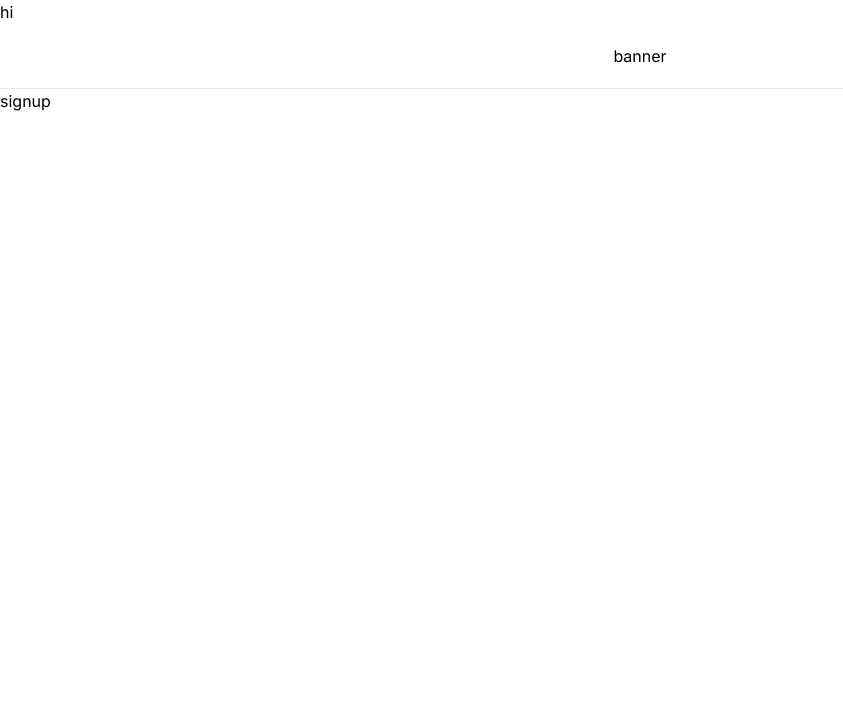
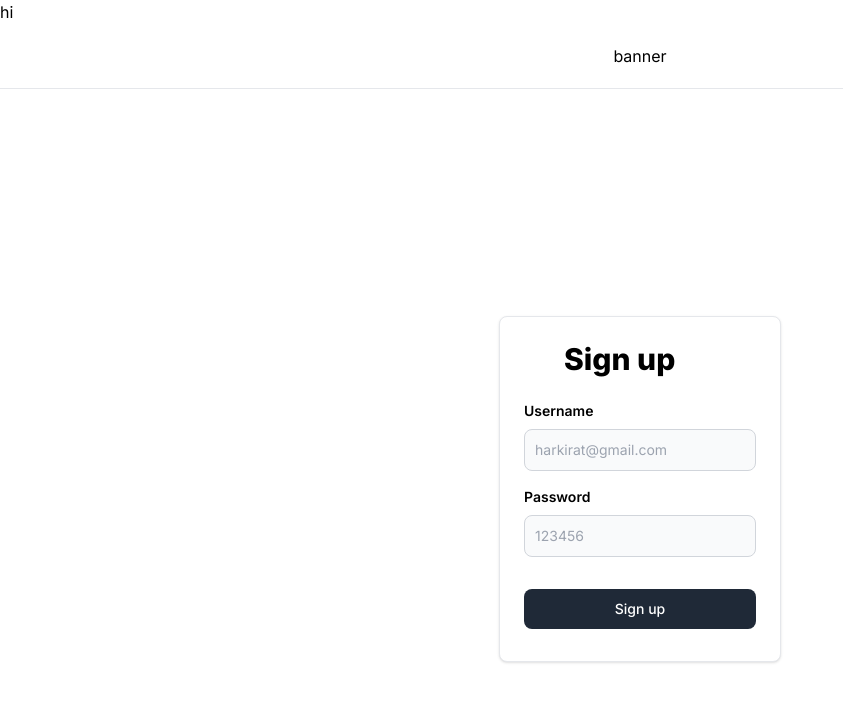
Before and after one commit to Aash417/e7-first-nextJS-app, a Next.js app: page /signup in a window 1280 px wide. Shown: the top 702 px of the page, without its empty margins (0-843 px from the left). Built offline with nearby package versions, Linux system fonts and the light colour scheme.

Commit message:
separate component for readability

```diff
--- a/app/(auth)/signin/page.tsx
+++ b/app/(auth)/signin/page.tsx
@@ -1,53 +1,5 @@
+import SigninComponent from '@/components/SigninComponent';
+
 export default function Signin() {
-	return (
-		<div className='h-screen flex justify-center flex-col'>
-			<div className='flex justify-center'>
-				<a
-					href='#'
-					className='block max-w-sm p-6 bg-white border border-gray-200 rounded-lg shadow hover:bg-gray-100 '
-				>
-					<div>
-						<div className='px-10'>
-							<div className='text-3xl font-extrabold'>Sign in</div>
-						</div>
-						<div className='pt-2'>
-							<LabelledInput label='Username' placeholder='harkirat@gmail.com' />
-							<LabelledInput
-								label='Password'
-								type={'password'}
-								placeholder='123456'
-							/>
-							<button
-								type='button'
-								className='mt-8 w-full text-white bg-gray-800 focus:ring-4 focus:ring-gray-300 font-medium rounded-lg text-sm px-5 py-2.5 me-2 mb-2'
-							>
-								Sign in
-							</button>
-						</div>
-					</div>
-				</a>
-			</div>
-		</div>
-	);
+	return <SigninComponent />;
 }
-
-interface LabelledInputType {
-	label: string;
-	placeholder: string;
-	type?: string;
-}
-
-function LabelledInput({ label, placeholder, type }: LabelledInputType) {
-	return (
-		<div>
-			<label className='block mb-2 text-sm text-black font-semibold pt-4'>{label}</label>
-			<input
-				type={type || 'text'}
-				id='first_name'
-				className='bg-gray-50 border border-gray-300 text-gray-900 text-sm rounded-lg focus:ring-blue-500 focus:border-blue-500 block w-full p-2.5'
-				placeholder={placeholder}
-				required
-			/>
-		</div>
-	);
-}
--- a/app/(auth)/signup/page.tsx
+++ b/app/(auth)/signup/page.tsx
@@ -1,3 +1,9 @@
+import SignupComponent from '@/components/SignupComponent';
+
 export default function Home() {
-	return <div className=''>signup </div>;
+	return (
+		<div className=''>
+			<SignupComponent />
+		</div>
+	);
 }
--- /dev/null
+++ b/components/SigninComponent.tsx
@@ -0,0 +1,55 @@
+function SigninComponent() {
+	return (
+		<div className='h-screen flex justify-center flex-col'>
+			<div className='flex justify-center'>
+				<a
+					href='#'
+					className='block max-w-sm p-6 bg-white border border-gray-200 rounded-lg shadow hover:bg-gray-100 '
+				>
+					<div>
+						<div className='px-10'>
+							<div className='text-3xl font-extrabold'>Sign in</div>
+						</div>
+						<div className='pt-2'>
+							<LabelledInput label='Username' placeholder='harkirat@gmail.com' />
+							<LabelledInput
+								label='Password'
+								type={'password'}
+								placeholder='123456'
+							/>
+							<button
+								type='button'
+								className='mt-8 w-full text-white bg-gray-800 focus:ring-4 focus:ring-gray-300 font-medium rounded-lg text-sm px-5 py-2.5 me-2 mb-2'
+							>
+								Sign in
+							</button>
+						</div>
+					</div>
+				</a>
+			</div>
+		</div>
+	);
+}
+
+interface LabelledInputType {
+	label: string;
+	placeholder: string;
+	type?: string;
+}
+
+function LabelledInput({ label, placeholder, type }: LabelledInputType) {
+	return (
+		<div>
+			<label className='block mb-2 text-sm text-black font-semibold pt-4'>{label}</label>
+			<input
+				type={type || 'text'}
+				id='first_name'
+				className='bg-gray-50 border border-gray-300 text-gray-900 text-sm rounded-lg focus:ring-blue-500 focus:border-blue-500 block w-full p-2.5'
+				placeholder={placeholder}
+				required
+			/>
+		</div>
+	);
+}
+
+export default SigninComponent;
--- /dev/null
+++ b/components/SignupComponent.tsx
@@ -0,0 +1,55 @@
+function SignupComponent() {
+	return (
+		<div className='h-screen flex justify-center flex-col'>
+			<div className='flex justify-center'>
+				<a
+					href='#'
+					className='block max-w-sm p-6 bg-white border border-gray-200 rounded-lg shadow hover:bg-gray-100 '
+				>
+					<div>
+						<div className='px-10'>
+							<div className='text-3xl font-extrabold'>Sign up</div>
+						</div>
+						<div className='pt-2'>
+							<LabelledInput label='Username' placeholder='harkirat@gmail.com' />
+							<LabelledInput
+								label='Password'
+								type={'password'}
+								placeholder='123456'
+							/>
+							<button
+								type='button'
+								className='mt-8 w-full text-white bg-gray-800 focus:ring-4 focus:ring-gray-300 font-medium rounded-lg text-sm px-5 py-2.5 me-2 mb-2'
+							>
+								Sign up
+							</button>
+						</div>
+					</div>
+				</a>
+			</div>
+		</div>
+	);
+}
+
+interface LabelledInputType {
+	label: string;
+	placeholder: string;
+	type?: string;
+}
+
+function LabelledInput({ label, placeholder, type }: LabelledInputType) {
+	return (
+		<div>
+			<label className='block mb-2 text-sm text-black font-semibold pt-4'>{label}</label>
+			<input
+				type={type || 'text'}
+				id='first_name'
+				className='bg-gray-50 border border-gray-300 text-gray-900 text-sm rounded-lg focus:ring-blue-500 focus:border-blue-500 block w-full p-2.5'
+				placeholder={placeholder}
+				required
+			/>
+		</div>
+	);
+}
+
+export default SignupComponent;
```
